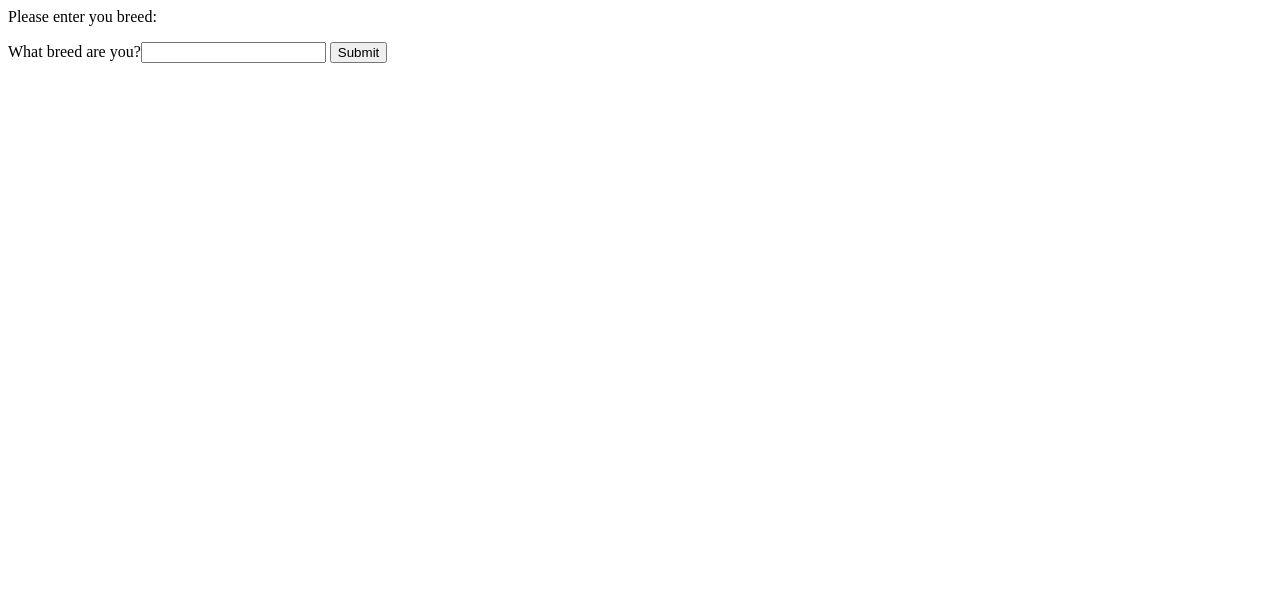
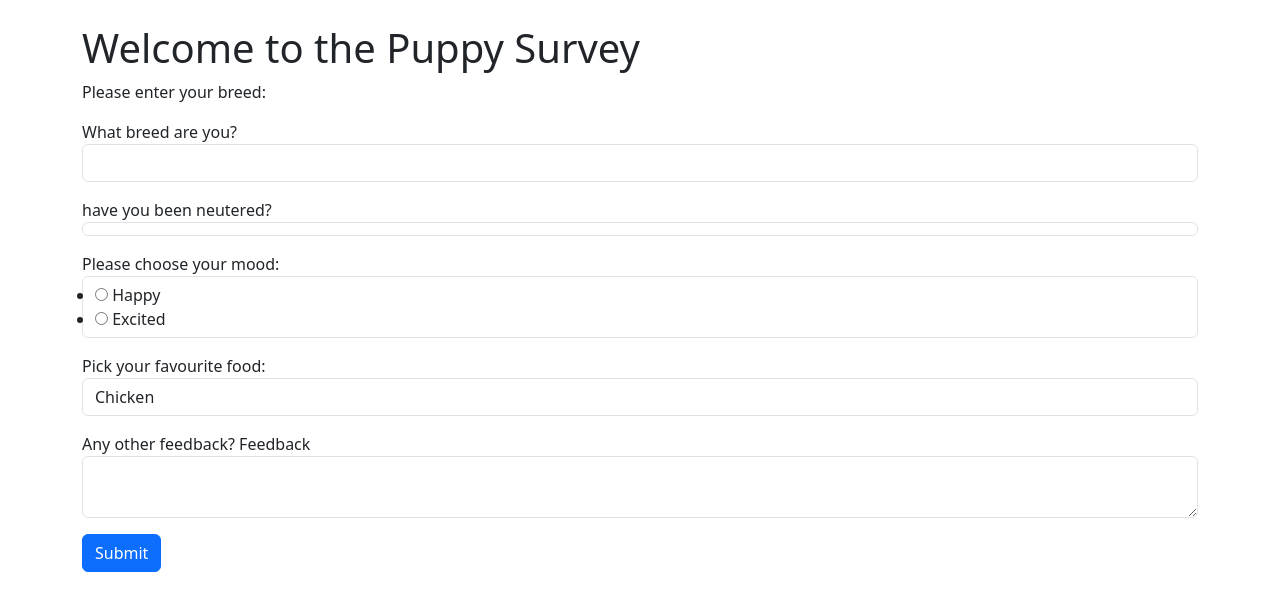
Before and after one commit to RalitsaTerzieva/flask-form-lab, a Flask app: page / in a window 1280 px wide. Shown: the top 611 px of the page. Run offline with Flask 2, Linux system fonts and the light colour scheme.

Commit message:
Add bootstrap and flash notifications

```diff
--- a/app.py
+++ b/app.py
@@ -1,4 +1,4 @@
-from flask import Flask, render_template, session, redirect, url_for
+from flask import Flask, render_template, session, redirect, url_for, flash
 from flask_wtf import FlaskForm
 from wtforms import StringField, SubmitField, BooleanField, DateField, RadioField, SelectField, TextAreaField
 from wtforms.validators import DataRequired
@@ -24,6 +24,8 @@ def index():
     form = InfoForm()
 
     if form.validate_on_submit():
+        flash("You just clicked the button!")
+
         session['breed'] = form.breed.data
         session['neutered'] = form.neutered.data
         session['mood'] = form.mood.data
--- a/templates/index.html
+++ b/templates/index.html
@@ -1,17 +1,44 @@
+<!DOCTYPE html>
+<html lang="en">
+<head>
+    <meta charset="UTF-8">
+    <meta name="viewport" content="width=device-width, initial-scale=1.0">
+    <title>Puppy Survey</title>
+    <link href="https://cdn.jsdelivr.net/npm/bootstrap@5.3.3/dist/css/bootstrap.min.css" rel="stylesheet" integrity="sha384-QWTKZyjpPEjISv5WaRU9OFeRpok6YctnYmDr5pNlyT2bRjXh0JMhjY6hW+ALEwIH" crossorigin="anonymous">
+</head>
+<body>
+    <div class="container mt-4">
+        <h1>Welcome to the Puppy Survey</h1>
         <p>
             {% if breed %}
-
-    The breed you entered is {{breed}}
-    Update it in the form below:
+            The breed you entered is {{ breed }}. Update it in the form below:
             {% else %}
-    Please enter you breed:
-
+            Please enter your breed:
             {% endif %}
         </p>
 
-<form method="POST">
+        <form method="POST" class="form-group">
             {{ form.hidden_tag() }}
-    {{ form.breed.label }}{{ form.breed() }}
-    {{ form.submit() }}
+            <div class="mb-3">
+                {{ form.breed.label }} {{ form.breed(class="form-control") }}
+            </div>
+            <div class="mb-3">
+                {{ form.neutered.label }} {{ form.neutered(class="form-control") }}
+            </div>
+            <div class="mb-3">
+                {{ form.mood.label }} {{ form.mood(class="form-control") }}
+            </div>
+            <div class="mb-3">
+                {{ form.food_choice.label }} {{ form.food_choice(class="form-control") }}
+            </div>
+            <div class="mb-3">
+                Any other feedback?
+                {{ form.feedback.label }} {{ form.feedback(class="form-control") }}
+            </div>
+            {{ form.submit(class="btn btn-primary") }}
+        </form>
+    </div>
 
-</form>
+    <script src="https://cdn.jsdelivr.net/npm/bootstrap@5.3.3/dist/js/bootstrap.bundle.min.js" integrity="sha384-YvpcrYf0tY3lHB60NNkmXc5s9fDVZLESaAA55NDzOxhy9GkcIdslK1eN7N6jIeHz" crossorigin="anonymous"></script>
+</body>
+</html>
```
Also changed, not shown: templates/thankyou.html (added, +8 -0 lines). Lines whose indentation alone changed are shown as unchanged.
